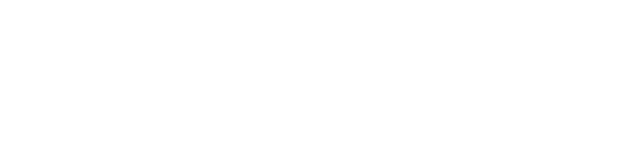
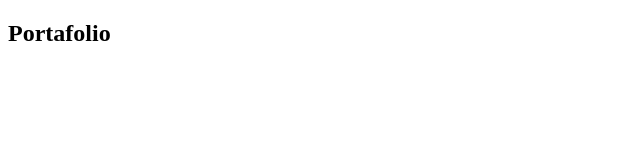
Before and after one commit to KathyaLagos/Portfolio, a plain HTML site: page index.html in a window 1280 px wide. Shown: the whole page, without its empty margins (0-640 px from the left). Drawn offline with Linux system fonts and the light colour scheme.

Commit message:
Agregando titulo a mi pagina

```diff
--- a/index.html
+++ b/index.html
@@ -7,6 +7,6 @@
     <link rel="stylesheet" href="./Style.css">
 </head>
 <body>
-
+    <h2>Portafolio</h2>
 </body>
 </html>
```
